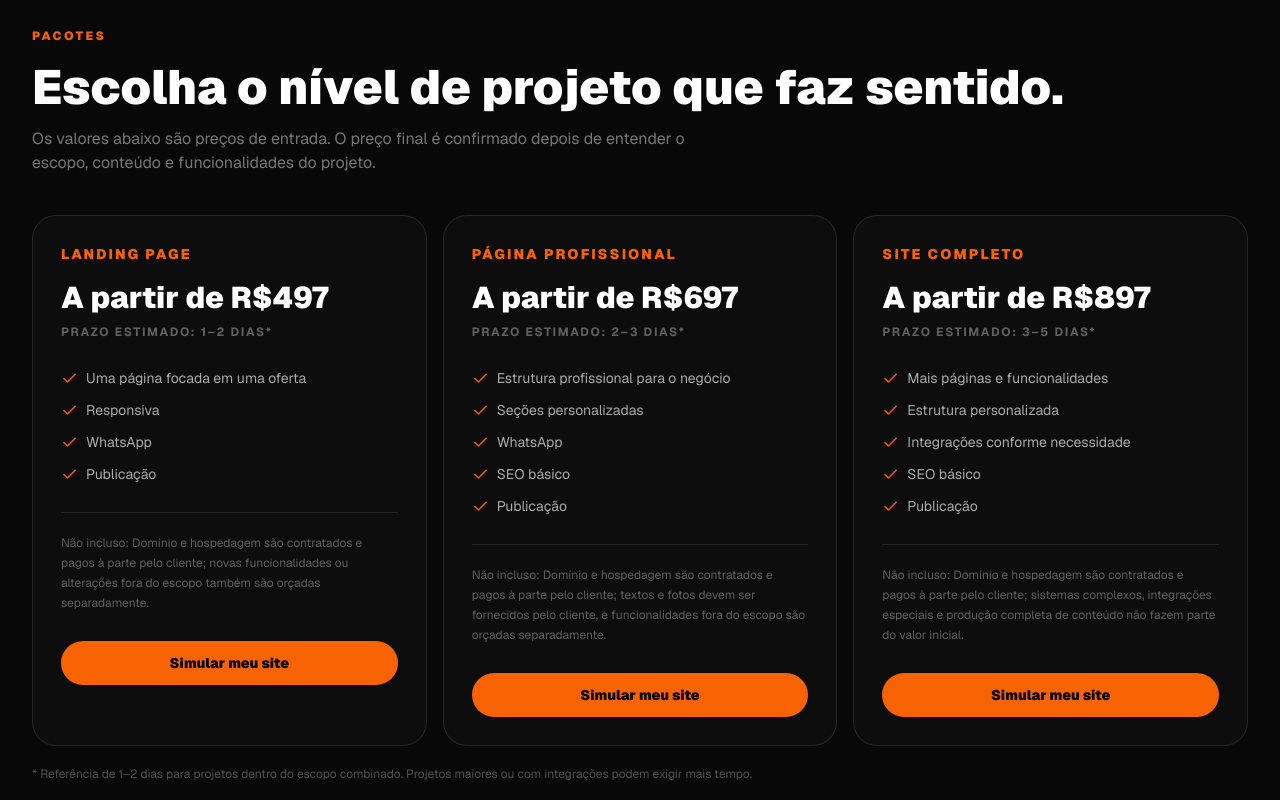
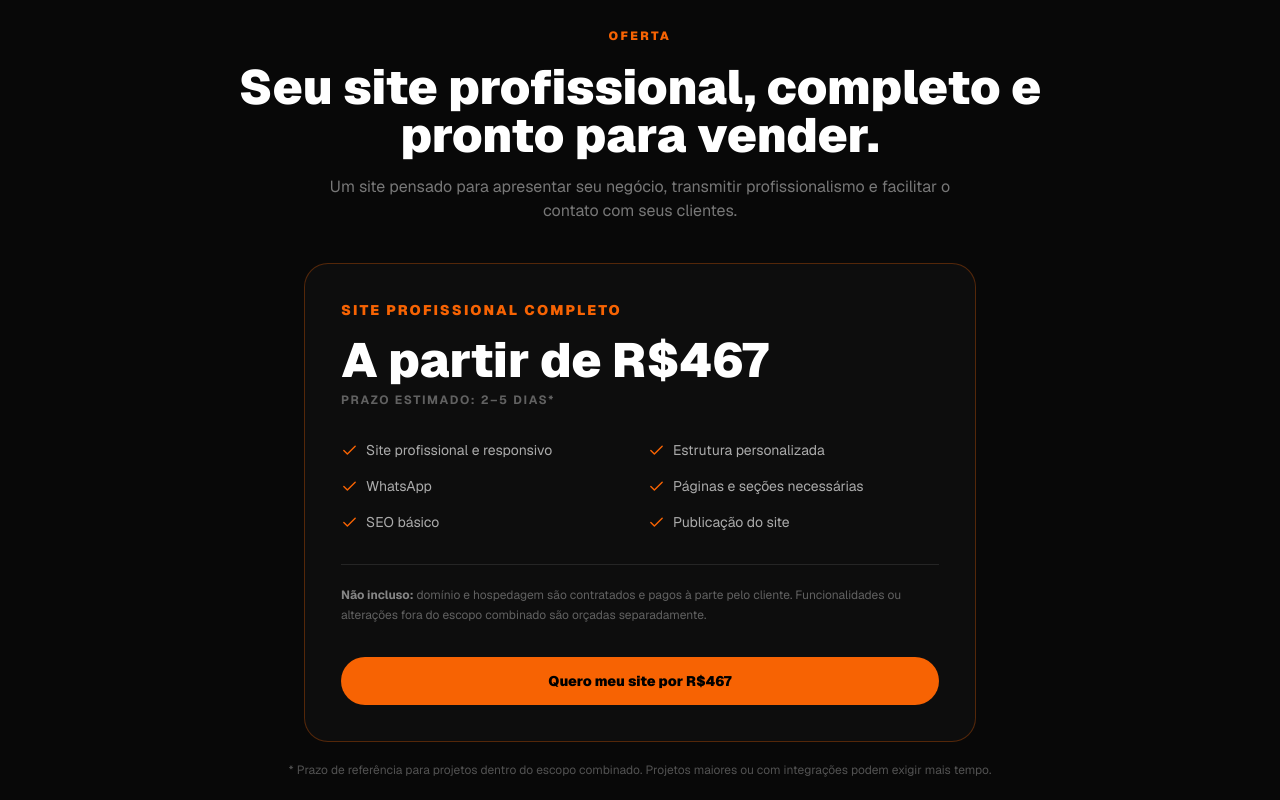
Before and after one commit to davi-jacobxz/site-vendas, a Next.js app: page / in a window 1280 px wide. Shown: the part 6940-7740 px from the top of the page. Built offline with nearby package versions, Linux system fonts and the light colour scheme; no server answers.

Commit message:
Unifica oferta do site por R$467

```diff
--- a/app/page.tsx
+++ b/app/page.tsx
@@ -161,27 +161,30 @@ export default function Home() {
       </section>
 
       <section className="border-y border-white/5 bg-[#080808] px-5 py-24 sm:px-8">
-        <div className="mx-auto max-w-7xl">
-          <span className="text-xs font-black uppercase tracking-[.2em] text-[#F76303]">Pacotes</span>
-          <h2 className="mt-4 text-4xl font-black sm:text-5xl">Escolha o nível de projeto que faz sentido.</h2>
-          <p className="mt-4 max-w-2xl text-white/45">Os valores abaixo são preços de entrada. O preço final é confirmado depois de entender o escopo, conteúdo e funcionalidades do projeto.</p>
-          <div className="mt-10 grid gap-4 lg:grid-cols-3">
-            {[
-              ["Landing Page", "A partir de R$497", "1–2 dias*", ["Uma página focada em uma oferta","Responsiva","WhatsApp","Publicação"], "Domínio e hospedagem são contratados e pagos à parte pelo cliente; novas funcionalidades ou alterações fora do escopo também são orçadas separadamente."],
-              ["Página Profissional", "A partir de R$697", "2–3 dias*", ["Estrutura profissional para o negócio","Seções personalizadas","WhatsApp","SEO básico","Publicação"], "Domínio e hospedagem são contratados e pagos à parte pelo cliente; textos e fotos devem ser fornecidos pelo cliente, e funcionalidades fora do escopo são orçadas separadamente."],
-              ["Site Completo", "A partir de R$897", "3–5 dias*", ["Mais páginas e funcionalidades","Estrutura personalizada","Integrações conforme necessidade","SEO básico","Publicação"], "Domínio e hospedagem são contratados e pagos à parte pelo cliente; sistemas complexos, integrações especiais e produção completa de conteúdo não fazem parte do valor inicial."],
-            ].map(([name, price, deadline, items, excluded]) => (
-              <div key={String(name)} className="flex flex-col rounded-3xl border border-white/10 bg-white/[.025] p-7">
-                <p className="text-sm font-black uppercase tracking-[.15em] text-[#F76303]">{name}</p>
-                <p className="mt-4 text-3xl font-black">{price}</p>
-                <p className="mt-2 text-xs font-bold uppercase tracking-[.14em] text-white/35">Prazo estimado: {deadline}</p>
-                <div className="mt-7 space-y-3">{(items as string[]).map((item) => <div key={item} className="flex gap-2 text-sm text-white/65"><Check size={17} className="mt-0.5 shrink-0 text-[#F76303]" />{item}</div>)}</div>
-                <div className="mt-7 border-t border-white/10 pt-5 text-xs leading-5 text-white/35">Não incluso: {excluded}</div>
-                <a href="#orcamento" className="mt-7 inline-flex min-h-11 items-center justify-center rounded-full bg-[#F76303] px-5 py-3 text-sm font-black text-black">Simular meu site</a>
-              </div>
-            ))}
+        <div className="mx-auto max-w-4xl">
+          <div className="text-center">
+            <span className="text-xs font-black uppercase tracking-[.2em] text-[#F76303]">Oferta</span>
+            <h2 className="mt-4 text-4xl font-black sm:text-5xl">Seu site profissional, completo e pronto para vender.</h2>
+            <p className="mx-auto mt-4 max-w-2xl text-white/45">Um site pensado para apresentar seu negócio, transmitir profissionalismo e facilitar o contato com seus clientes.</p>
           </div>
-          <p className="mt-5 text-xs text-white/30">* Referência de 1–2 dias para projetos dentro do escopo combinado. Projetos maiores ou com integrações podem exigir mais tempo.</p>
+          <div className="mx-auto mt-10 max-w-2xl rounded-3xl border border-[#F76303]/30 bg-white/[.025] p-7 sm:p-9">
+            <p className="text-sm font-black uppercase tracking-[.15em] text-[#F76303]">Site profissional completo</p>
+            <p className="mt-4 text-4xl font-black sm:text-5xl">A partir de R$467</p>
+            <p className="mt-2 text-xs font-bold uppercase tracking-[.14em] text-white/35">Prazo estimado: 2–5 dias*</p>
+            <div className="mt-8 grid gap-4 sm:grid-cols-2">
+              {["Site profissional e responsivo","Estrutura personalizada","WhatsApp","Páginas e seções necessárias","SEO básico","Publicação do site"].map((item) => (
+                <div key={item} className="flex gap-2 text-sm text-white/65">
+                  <Check size={17} className="mt-0.5 shrink-0 text-[#F76303]" />
+                  {item}
+                </div>
+              ))}
+            </div>
+            <div className="mt-8 border-t border-white/10 pt-5 text-xs leading-5 text-white/35">
+              <strong className="text-white/50">Não incluso:</strong> domínio e hospedagem são contratados e pagos à parte pelo cliente. Funcionalidades ou alterações fora do escopo combinado são orçadas separadamente.
+            </div>
+            <a href="#orcamento" className="mt-8 inline-flex min-h-12 w-full items-center justify-center rounded-full bg-[#F76303] px-5 py-3 text-sm font-black text-black transition hover:bg-[#ff741c]">Quero meu site por R$467</a>
+          </div>
+          <p className="mt-5 text-center text-xs text-white/30">* Prazo de referência para projetos dentro do escopo combinado. Projetos maiores ou com integrações podem exigir mais tempo.</p>
         </div>
       </section>
 
```
